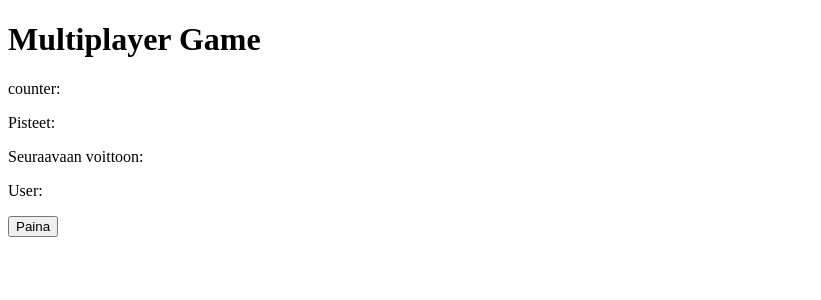
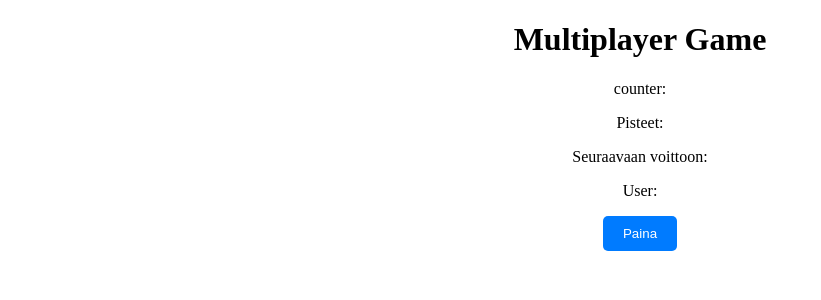
Before and after one commit to villehelin/painikepeli, a Vue app in the folder frontend/: page / in a window 1280 px wide. Shown: the top 300 px of the page, without its empty margins (0-821 px from the left). Built offline with nearby package versions, Linux system fonts and the light colour scheme; no server answers.

Commit message:
added css to game component

```diff
--- a/frontend/src/components/Game.vue
+++ b/frontend/src/components/Game.vue
@@ -8,9 +8,9 @@
       <p>Seuraavaan voittoon: {{ nextWin }}</p>
       <p>User: {{ socketId }}</p>
 
-      <div>
-        <button @click="handleButtonClick" :disabled="buttonDisabled">Paina</button>
-        <button @click="resetPoints" v-if="buttonDisabled">Reset Points</button>
+      <div class="button-container">
+        <button @click="handleButtonClick" :disabled="buttonDisabled" class="button">Paina</button>
+        <button @click="resetPoints" v-if="buttonDisabled" class="reset-button">Reset Points</button>
       </div>
 
 
@@ -112,3 +112,51 @@
     }
   };
   </script>
+
+<style>
+#app {
+  text-align: center;
+  margin-top: 20px;
+}
+
+.button-container {
+      display: flex;
+      flex-direction: column;
+      align-items: center;
+  }
+
+.button {
+  padding: 10px 20px;
+  background-color: #007bff;
+  color: #fff;
+  border: none;
+  border-radius: 5px;
+  transition: background-color 0.3s ease;
+}
+
+.button[disabled] {
+  background-color: #cccccc;
+}
+
+.button[disabled]:hover {
+  background-color: #cccccc;
+}
+
+.button:hover {
+  background-color: #0056b3;
+}
+
+.reset-button {
+  padding: 10px 20px;
+  background-color: #dc3545;
+  color: #fff;
+  border: none;
+  border-radius: 5px;
+  transition: background-color 0.3s ease;
+  margin-top: 10px;
+}
+
+.reset-button:hover {
+  background-color: #c82333;
+}
+</style>
```
